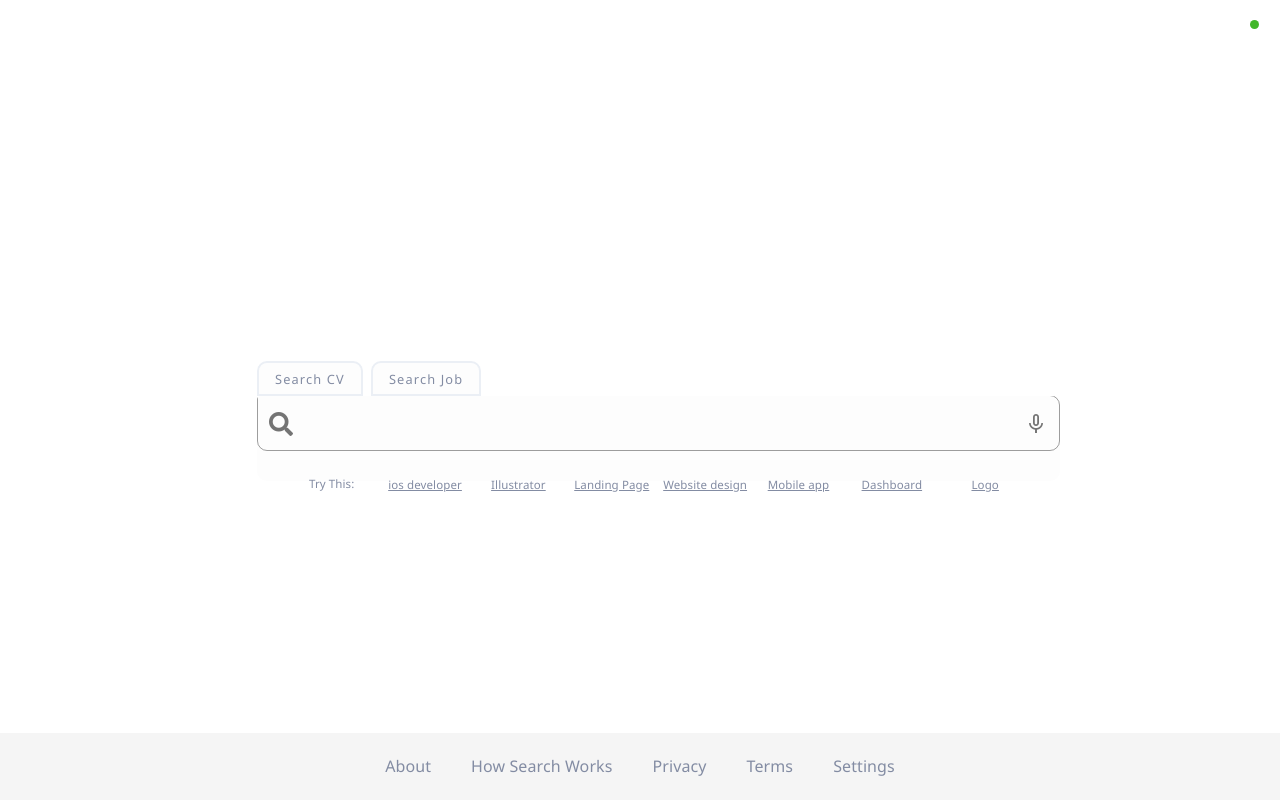
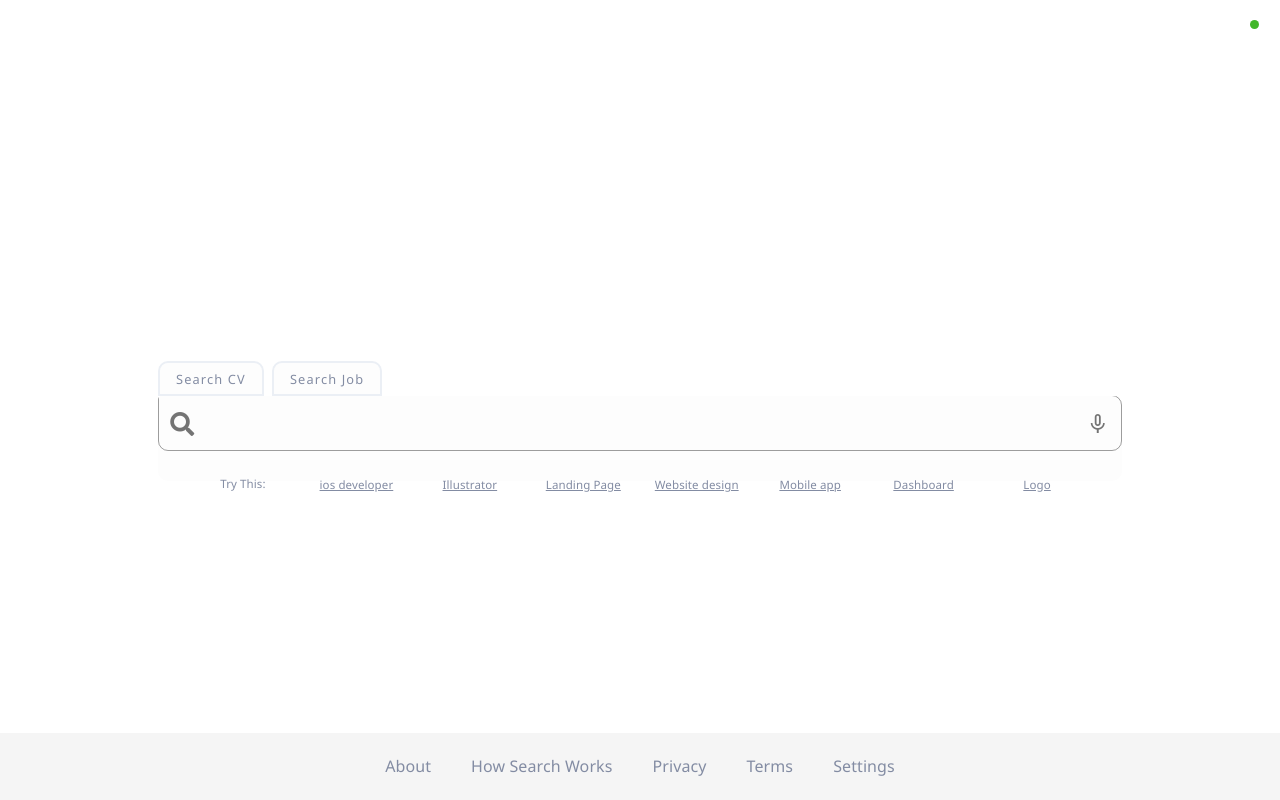
Before and after one commit to nishad-bdg/workforce-search-theme, a Vue app: page / in a window 1280 px wide. Built offline with nearby package versions, Linux system fonts and the light colour scheme.

Commit message:
search bar layout corrected

```diff
--- a/src/components/SearchBar.vue
+++ b/src/components/SearchBar.vue
@@ -3,7 +3,7 @@
     <v-card-text>
       <v-container>
         <v-row align="center" justify="center">
-          <v-col offset-md="2">
+          <v-col md="10" sm="10" cols="12">
             <v-card flat color="transparent">
               <v-tabs height="35" v-model="dataTabs" class="parent-tab" hide-slider>
                 <v-tab
@@ -19,8 +19,6 @@
                 >{{tab.title}}</v-tab>
               </v-tabs>
             </v-card>
-            <v-row no-gutters>
-              <v-col cols="10" md="10" sm="12">
             <v-card flat>
               <v-tabs-items v-model="dataTabs">
                 <v-tab-item v-for="tab in tabs" :key="tab.title">
@@ -35,12 +33,7 @@
                     ></v-text-field>
                   </v-card>
                   <!-- Card For Suggestions -->
-                      <v-card
-                        flat
-                        color="transparent"
-                        class="mt-n9 hidden-xs-only"
-                        v-if="suggestions"
-                      >
+                  <v-card flat color="transparent" class="mt-n9 hidden-xs-only" v-if="suggestions">
                     <v-card-text align="center">
                       <search-suggestion></search-suggestion>
                     </v-card-text>
@@ -53,9 +46,6 @@
             </v-card>
           </v-col>
         </v-row>
-
-          </v-col>
-        </v-row>
       </v-container>
     </v-card-text>
   </v-card>
@@ -63,7 +53,7 @@
 
 <script>
 import SearchSuggestion from "./SearchSuggestion";
-import SuggestionResults from  './SuggestionResults'
+import SuggestionResults from "./SuggestionResults";
 
 export default {
   name: "SearchBar",
```
Lines whose indentation alone changed are shown as unchanged.
